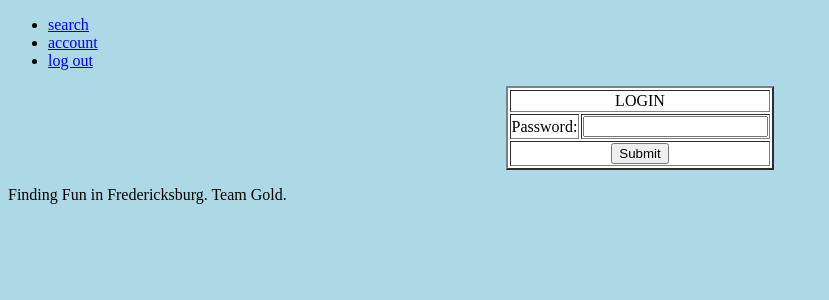
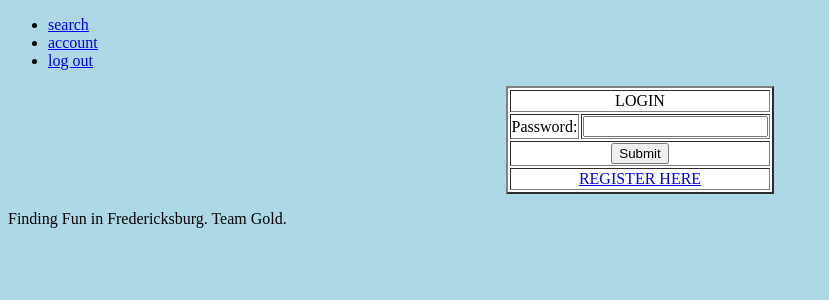
Before and after one commit to s-sandra/finding-fun-fredericksburg, a PHP site: page /login.php in a window 1280 px wide. Shown: the top 300 px of the page, without its empty margins (0-829 px from the left). Run offline with PHP 8.4, Linux system fonts and the light colour scheme; a user stored in the database is signed in.

Commit message:
Update login.php
Add link to registration page

```diff
--- a/login.php
+++ b/login.php
@@ -28,6 +28,11 @@
     <tr>
     <td colspan="2" align="center"><input type="submit" name="submit" value="Submit"></td>
     </tr>
+
+    <tr>
+    <td colspan="2" align="center"><A HREF="finding-fun-fredericksburg/register.php">REGISTER HERE</A></td>
+    </tr>
+
     </table>
     </form>
 
```
